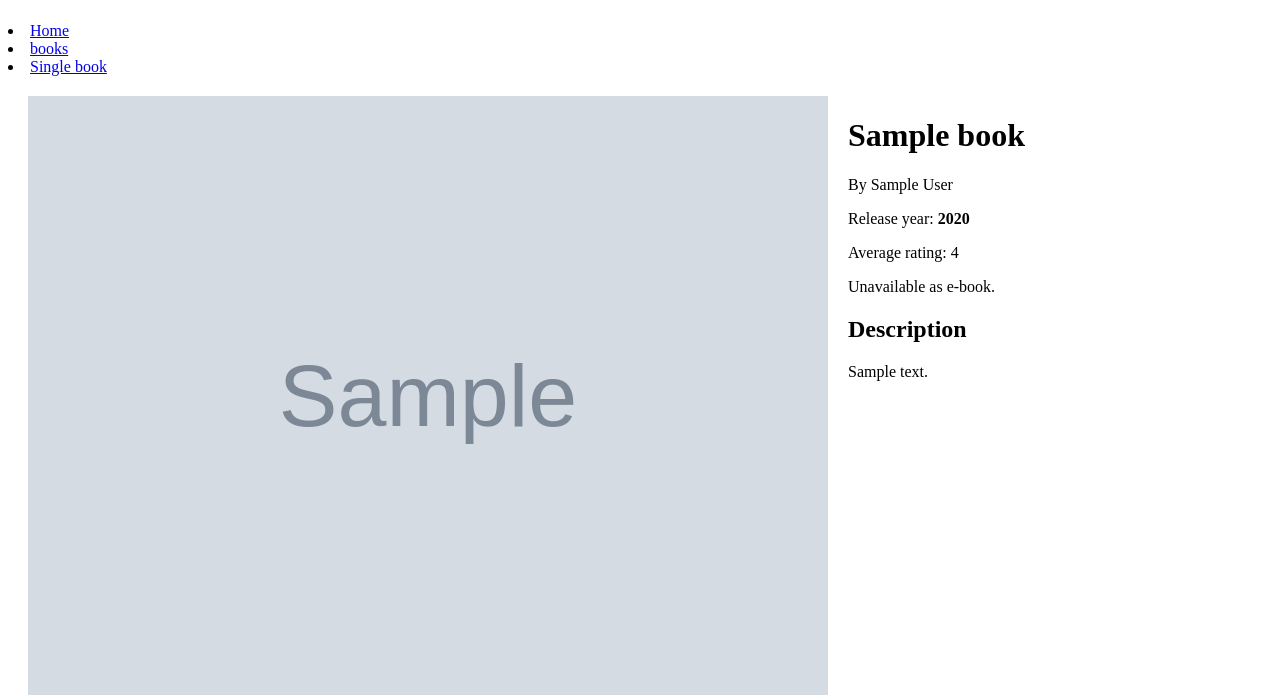
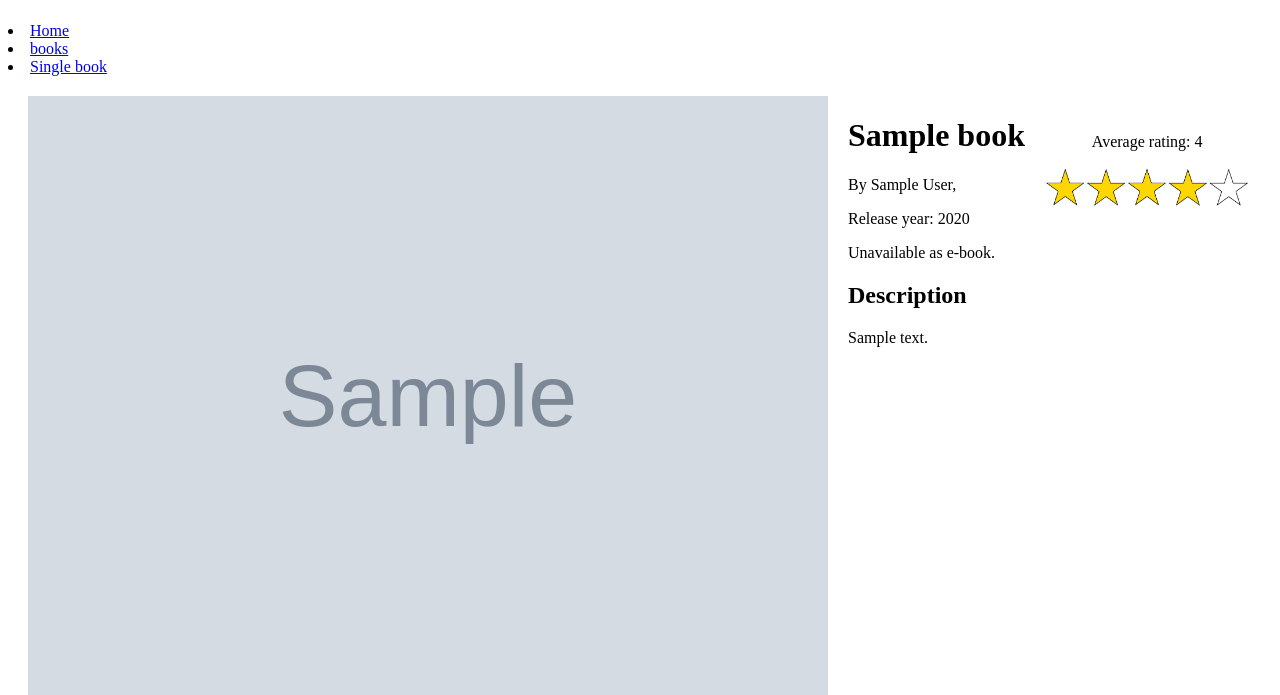
Before and after one commit to SpoicyStick/235-Book-Website, a Flask app: template library/templates/simple_book.html in a window 1280 px wide. Shown: the part 58-753 px from the top of the page. Run offline with Flask 2, Linux system fonts and the light colour scheme; the template is opened without the code that fills it: most values are stand-ins (such as "Sample title", 1, 10 or a date in 2020); grey boxes marked "Sample" are stand-in pictures.

Commit message:
added new image for rating stars

```diff
--- a/library/static/css/main.css
+++ b/library/static/css/main.css
@@ -18,8 +18,20 @@ div.book-information {
     padding:20px;
 }
 
+div.rating-info {
+    float: right;
+    text-align:center;
+}
 
 
+div.rating-star {
+    background-color: gold;
+    height: 40px;
+
+}
+div.rating-star img{
+    height:100%;
+}
 
 
 
@@ -47,3 +59,29 @@ div.book-information {
 .link-button:active {
   color:red;
 }
+
+
+table, th, td {
+  border:1px solid black;
+}
+
+table.book_list td:nth-child(4){
+    width:100px;
+    position: relative;
+}
+
+table.book_list td:nth-child(4) div{
+    background-color: gold;
+    position: absolute;
+    top:0;
+    left:0;
+    height:18px;
+    z-index: 100;
+}
+table.book_list td:nth-child(4) img{
+    position: absolute;
+    top:0;
+    left:0;
+    width: 100%;
+    z-index:110;
+}
--- a/library/templates/simple_book.html
+++ b/library/templates/simple_book.html
@@ -15,10 +15,39 @@
 
         <!--item description, top right-->
         <div class = 'book-information'>
-            <h1>{{ book.title }}</h1>
-            <p>By {{book.authors}}</p>
-            <p>Release year: <b>{{ book.release_year }}</b></p>
-            <p>Average rating: {{book.average_rating}}</p>
+            <div class="book-heading">
+
+                <div class="rating-info">
+                    <p>Average rating: {{book.average_rating}}</p>
+                    <div class="rating-star" style="width: calc(20% * {{ book.average_rating }})">
+                        <img src="{{ url_for('static', filename='images/stars.png') }}" alt="{{ book.average_rating }}" title="{{ book.average_rating }}">
+                    </div>
+
+
+                </div>
+
+                <h1>{{ book.title }}</h1>
+                <p>By
+                        {% for author in book.authors %}
+                            {% if author != book.authors[-1] %}
+                                {{ author.full_name }},
+                            {% else %}
+                                {{ author.full_name }}
+                            {% endif %}
+                        {% endfor %}
+                </p>
+            </div>
+
+            <p>Release year:
+                {% if book.release_year != none %}
+                    {{ book.release_year }}
+                {% else %}
+                    Not available
+                {% endif %}
+            </p>
+
+
+
             {% if book.ebook==true %}
                 <p>Available as e-book!</p>
             {% else %}
```
Also changed, not shown: library/templates/list_of_book.html (+0 -26 lines), library/static/images/stars.png.
